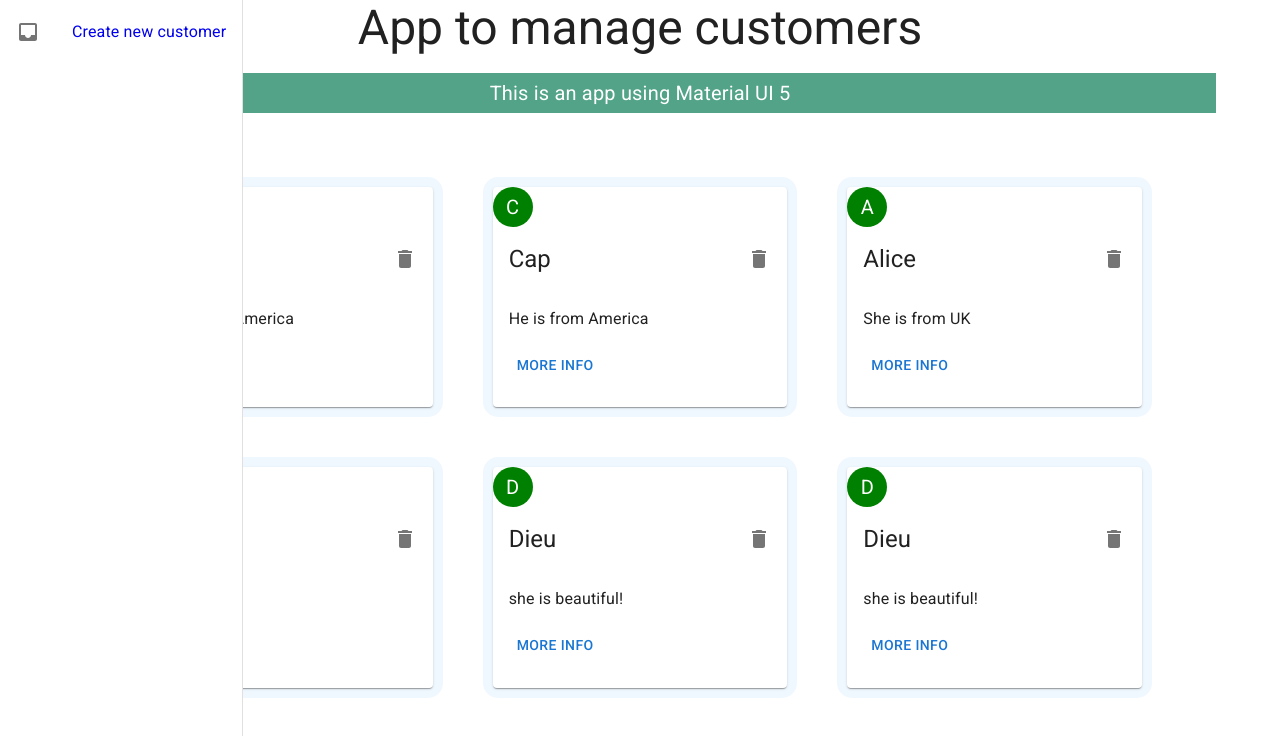
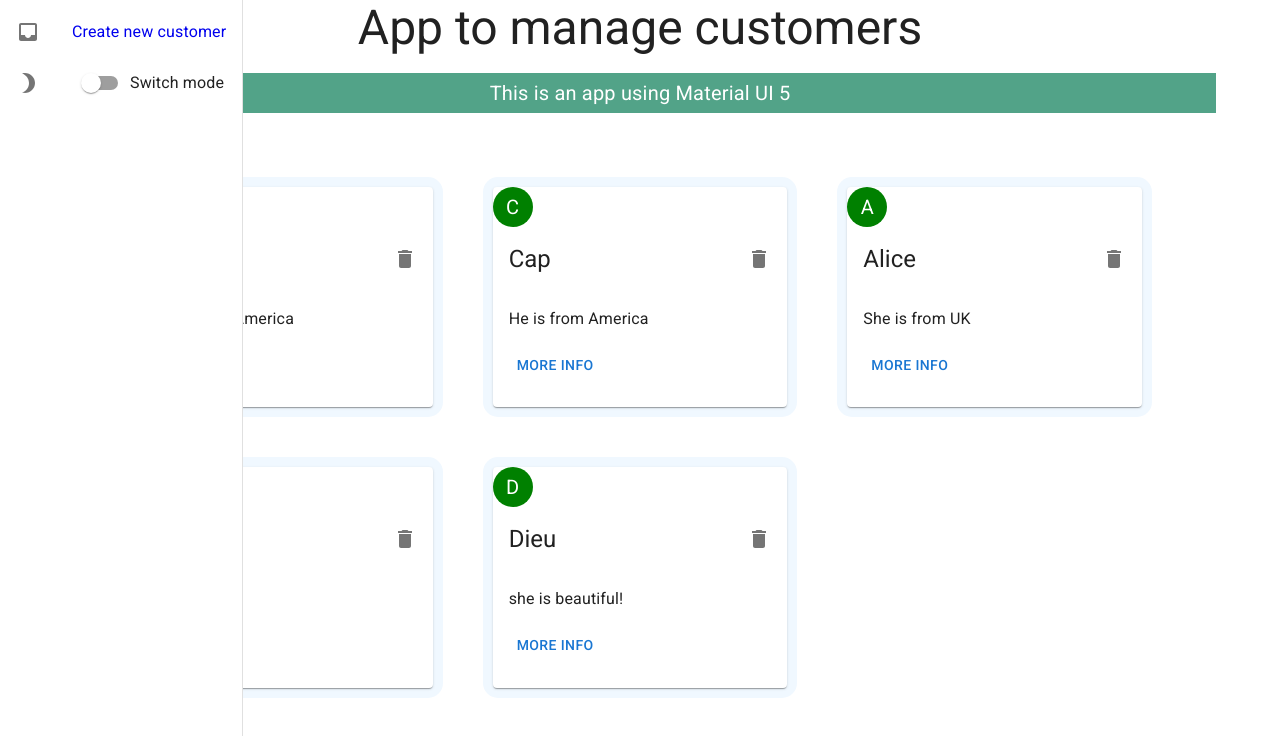
Before and after one commit to dieuvt19/LearnMui, a React (Create React App) app: page / in a window 1280 px wide. Shown: the top 736 px of the page. Built offline with nearby package versions, Linux system fonts and the light colour scheme; data requests are answered from the project's data file.

Commit message:
day and night

```diff
--- a/db.json
+++ b/db.json
@@ -34,13 +34,6 @@
       "gender": "female",
       "rating": 5,
       "id": 5
-    },
-    {
-      "name": "Dieu",
-      "details": "she is beautiful!",
-      "gender": "female",
-      "rating": 5,
-      "id": 6
     }
   ]
 }
--- a/src/pages/Home.js
+++ b/src/pages/Home.js
@@ -1,23 +1,41 @@
 import Container from "@mui/material/Container";
 import {
   Box,
+  createTheme,
   Drawer,
   Grid,
   List,
   ListItem,
   ListItemIcon,
   ListItemText,
+  Switch,
   Typography,
 } from "@mui/material";
 import CustomerCard from "../components/CustomerCard";
-import { useContext } from "react";
+import { useContext, useState } from "react";
 import CustomerContext from "../context/CustomerContext";
 import InboxIcon from "@mui/icons-material/Inbox";
 import CssBaseline from "@mui/material/CssBaseline";
 import { styled } from "@mui/system";
+import Brightness3Icon from "@mui/icons-material/Brightness3";
+import { ThemeProvider } from "styled-components";
 
 function Home() {
   const { customers } = useContext(CustomerContext);
+  const [mode, setMode] = useState("light");
+  console.log(mode);
+  // const customTheme = createTheme({
+  //   palette: {
+  //     mode: "dark",
+  //   },
+  // });
+
+  const darkTheme = createTheme({
+    palette: {
+      mode: "dark",
+    },
+  });
+
   const MyDiv = styled("div")({
     backgroundColor: "aliceblue",
     padding: 10,
@@ -33,6 +51,7 @@ function Home() {
   });
 
   return (
+    <ThemeProvider theme={darkTheme}>
       <Container maxWidth="lg">
         <CssBaseline />
         <Typography variant="h3" gutterBottom align="center">
@@ -48,6 +67,17 @@ function Home() {
                     <InboxIcon />
                   </ListItemIcon>
                   <ListItemText primary="Create new customer" />
+                </ListItem>
+                <ListItem>
+                  <ListItemIcon>
+                    <Brightness3Icon />
+                  </ListItemIcon>
+                  <Switch
+                    onChange={(e) =>
+                      setMode(mode === "light" ? "dark" : "light")
+                    }
+                  />
+                  <ListItemText primary="Switch mode" />
                 </ListItem>
               </List>
             </Drawer>
@@ -66,6 +96,7 @@ function Home() {
           </Box>
         </Box>
       </Container>
+    </ThemeProvider>
   );
 }
 
```
Lines whose indentation alone changed are shown as unchanged.
